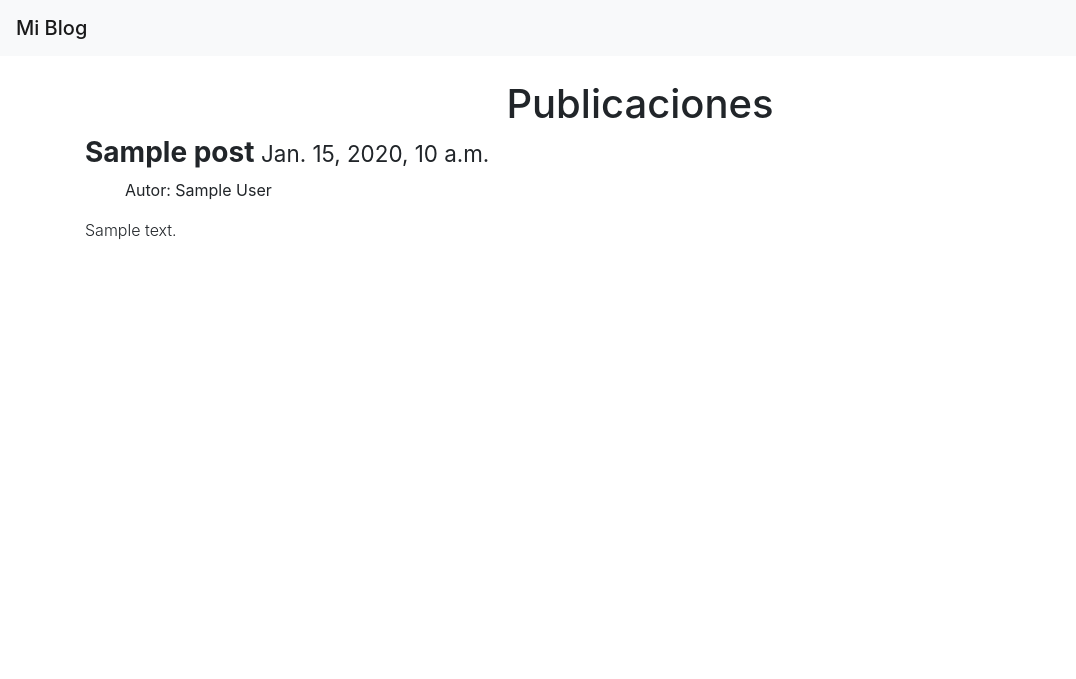
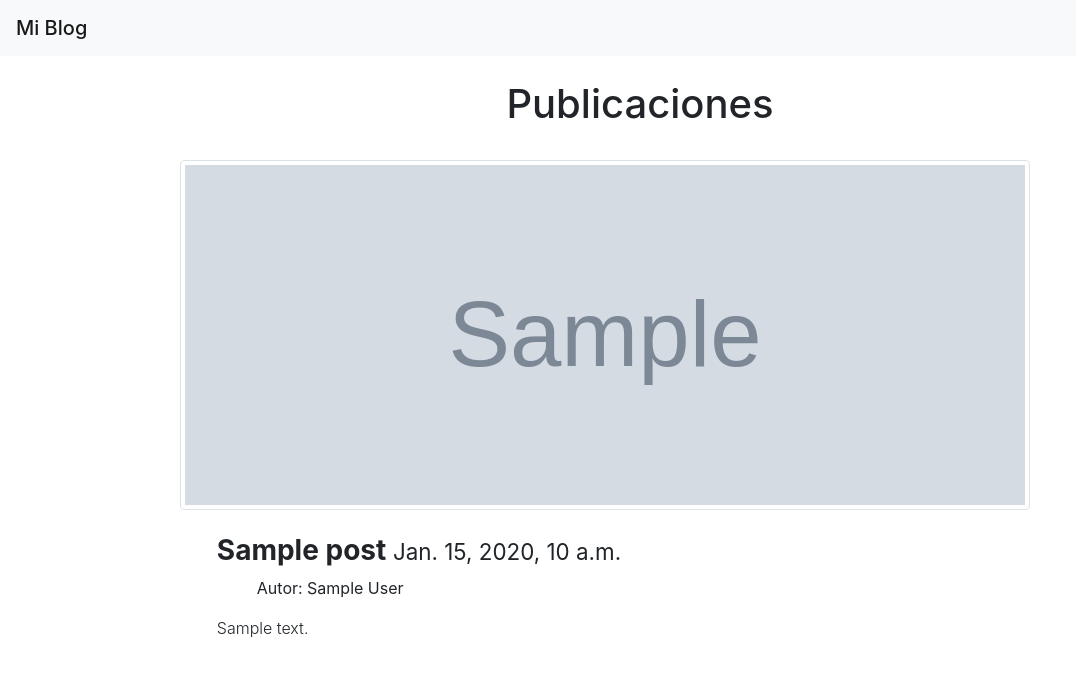
Before and after one commit to Fonsii/blog-django-mongodb, a Django app: template blog/user_app/templates/user_app/index.html in a window 1280 px wide. Shown: the top 679 px of the page, without its empty margins (0-1076 px from the left). Run offline with Django 4.2, Linux system fonts and the light colour scheme; tables that the repository leaves empty hold one stand-in row (values such as "Sample post"); the template is opened without the code that fills it: values that come from a table or form of the project are taken from there, most other values are stand-ins (such as "Sample title", 1, 10 or a date in 2020); grey boxes marked "Sample" are stand-in pictures; some libraries are stand-ins or nearby versions.

Commit message:
Photo in post and ordering in index

```diff
--- a/blog/blog/settings.py
+++ b/blog/blog/settings.py
@@ -124,3 +124,6 @@ STATIC_URL = 'static/'
 # https://docs.djangoproject.com/en/4.1/ref/settings/#default-auto-field
 
 DEFAULT_AUTO_FIELD = 'django.db.models.BigAutoField'
+
+MEDIA_URL = '/media/'
+MEDIA_ROOT = os.path.join(BASE_DIR, 'media')
--- a/blog/blog/urls.py
+++ b/blog/blog/urls.py
@@ -15,8 +15,10 @@ Including another URLconf
 """
 from django.contrib import admin
 from django.urls import path, include
+from django.conf.urls.static import static
+from django.conf import settings
 
 urlpatterns = [
     path('admin/', admin.site.urls),
      path('', include("user_app.urls")),
-]
+] + static(settings.MEDIA_URL, document_root=settings.MEDIA_ROOT)
--- a/blog/user_app/models.py
+++ b/blog/user_app/models.py
@@ -6,3 +6,4 @@ class Post(models.Model):
     text = models.CharField(max_length=300)
     author = models.CharField(max_length=20)
     created_at = models.DateField()
+    photo = models.ImageField(upload_to='post/covers', default='post/covers/default.png')
--- a/blog/user_app/templates/user_app/index.html
+++ b/blog/user_app/templates/user_app/index.html
@@ -11,13 +11,16 @@
                 <h1>Publicaciones</h1>
             </div>
         </div>
-
+        <br>
         <section class="container">
             <div class="row">
-                <div class="col-sm-9">
+                <div class="col-sm-10" style="margin:auto;">
                     {% for post in context %}
                         <a href = "{% url 'detail' pk=post.id %}" style="text-decoration: none; color: inherit;">
-                            <article class="blog-post">
+                            <img src="{{post.photo.url}}" class="img-thumbnail" alt="{{post.title}}" style="width: 850px; height: 350px;">
+                            <br>
+                            <br>
+                            <article class="blog-post" style="margin-left: 4%;">
                                 <h3 class="font-weight-bold">{{post.title}} <small class="font-weight-normal">{{post.created_at}}</small></h3>
                                 <div class="panel">
                                     <ul class="">
@@ -36,7 +39,7 @@
                                 </p>
                             </article>
                         </a>
-
+                        <br>
                     {% empty %}
                         <li>No post yet.</li>
                     {% endfor %}
--- a/blog/user_app/views/main_screen.py
+++ b/blog/user_app/views/main_screen.py
@@ -2,8 +2,8 @@ from django.views.generic.list import ListView
 from user_app.models import Post
 
 class MainScreen(ListView):
-
     model = Post
     template_name = "user_app/index.html"
     context_object_name = "context"
-    paginate_by = 5  # if pagination is desired
+    paginate_by = 4
+    ordering = ['-created_at']
```
Also changed, not shown: blog/user_app/templates/user_app/detail_post.html (+11 -7 lines), blog/media/post/covers/default.png (added), blog/media/post/covers/img1.png (added), blog/user_app/migrations/0004_post_photo.py (added).
